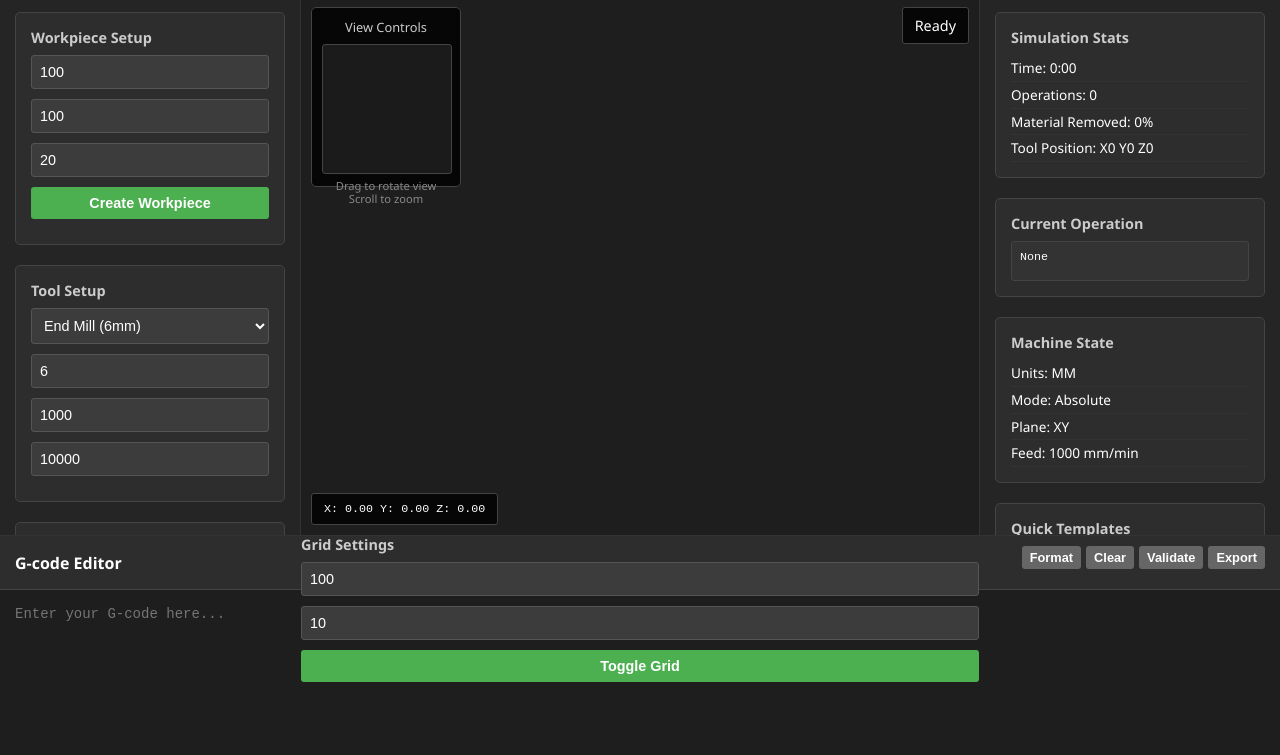
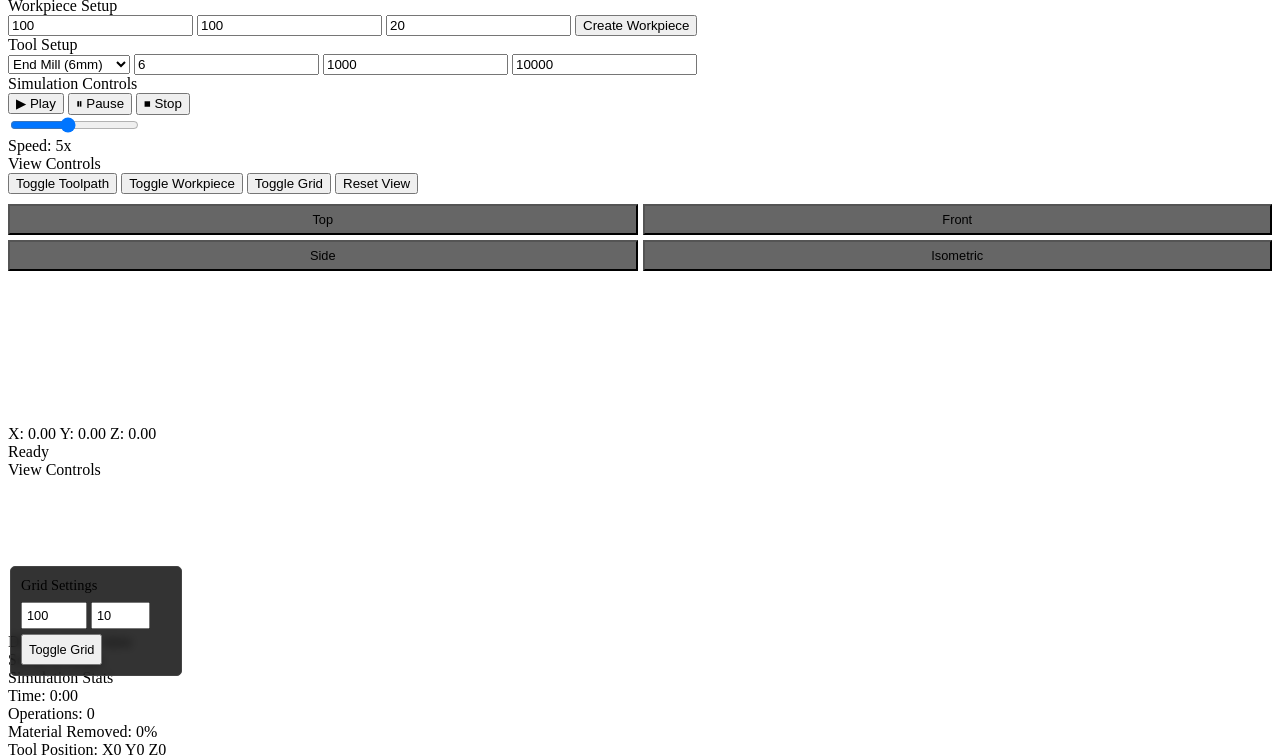
Before and after one commit to DanielGaudreault/web-cnc-simulator, a plain HTML site: page index.html in a window 1280 px wide. Shown: the part 64-819 px from the top of the page. Drawn offline with nearby package versions, Linux system fonts and the light colour scheme; a script that the page names is missing.

Commit message:
Update styles.css

```diff
--- a/styles.css
+++ b/styles.css
@@ -1,44 +1,86 @@
-* {
-    margin: 0;
-    padding: 0;
-    box-sizing: border-box;
+/* Add these new styles to the existing CSS */
+
+/* Template Selector */
+#templateSelector {
+    width: 180px;
+    background: #3c3c3c;
+    border: 1px solid #555;
+    color: #fff;
+    padding: 8px;
+    border-radius: 3px;
+    margin-right: 10px;
 }
 
-body {
-    font-family: 'Segoe UI', Tahoma, Geneva, Verdana, sans-serif;
-    background: #1e1e1e;
-    color: #fff;
-    overflow: hidden;
+/* View Presets */
+.view-presets {
+    display: grid;
+    grid-template-columns: 1fr 1fr;
+    gap: 5px;
+    margin-top: 10px;
 }
 
-.container {
-    display: grid;
-    grid-template-columns: 300px 1fr 300px;
-    grid-template-rows: 60px 1fr 200px;
-    height: 100vh;
-    gap: 1px;
-    background: #333;
+.view-presets button {
+    font-size: 0.8em;
+    padding: 6px;
+    background: #666;
 }
 
-.header {
-    grid-column: 1 / -1;
-    background: #2d2d2d;
-    display: flex;
-    align-items: center;
-    justify-content: space-between;
-    padding: 0 20px;
-    border-bottom: 1px solid #444;
+.view-presets button:hover {
+    background: #888;
 }
 
-.logo {
-    font-size: 1.5em;
-    font-weight: bold;
-    color: #4CAF50;
+/* Template Buttons */
+.template-buttons {
+    display: grid;
+    grid-template-columns: 1fr 1fr;
+    gap: 5px;
 }
 
+.template-buttons button {
+    font-size: 0.8em;
+    padding: 6px;
+    background: #2196F3;
+}
+
+.template-buttons button:hover {
+    background: #1976D2;
+}
+
+/* Grid Controls */
+.grid-controls {
+    position: absolute;
+    bottom: 60px;
+    left: 10px;
+    background: rgba(0,0,0,0.8);
+    padding: 10px;
+    border-radius: 5px;
+    border: 1px solid #444;
+    width: 150px;
+    backdrop-filter: blur(5px);
+}
+
+.grid-controls .control-label {
+    margin-bottom: 8px;
+    font-size: 0.9em;
+}
+
+.grid-controls input {
+    margin-bottom: 5px;
+    font-size: 0.8em;
+    padding: 4px;
+}
+
+.grid-controls button {
+    font-size: 0.8em;
+    padding: 6px;
+    margin-bottom: 0;
+}
+
+/* Enhanced Header Controls */
 .header-controls {
     display: flex;
     gap: 10px;
+    align-items: center;
 }
 
 .header-controls button {
@@ -49,269 +91,100 @@ body {
     border-radius: 3px;
     cursor: pointer;
     font-size: 0.9em;
+    white-space: nowrap;
 }
 
 .header-controls button:hover {
     background: #1976D2;
 }
 
-.sidebar {
-    background: #252526;
-    padding: 15px;
-    overflow-y: auto;
+/* Status Indicators */
+.status-indicator {
+    display: inline-block;
+    width: 8px;
+    height: 8px;
+    border-radius: 50%;
+    margin-right: 5px;
 }
 
-.viewer {
-    background: #1e1e1e;
-    position: relative;
+.status-ready { background: #4CAF50; }
+.status-running { background: #ff9800; animation: pulse 1s infinite; }
+.status-paused { background: #ff9800; }
+.status-error { background: #f44336; }
+.status-complete { background: #4CAF50; }
+
+/* Template Preview */
+.template-preview {
+    display: none;
+    position: absolute;
+    background: rgba(0,0,0,0.9);
+    border: 1px solid #444;
+    border-radius: 5px;
+    padding: 10px;
+    z-index: 1000;
+    max-width: 300px;
 }
 
-.tools-panel {
-    background: #252526;
-    padding: 15px;
-    overflow-y: auto;
+.template-item:hover .template-preview {
+    display: block;
 }
 
-.gcode-panel {
-    grid-column: 1 / -1;
-    background: #1e1e1e;
-    display: flex;
-    flex-direction: column;
-}
-
-.panel-header {
-    background: #2d2d2d;
-    padding: 10px 15px;
-    font-weight: bold;
-    border-bottom: 1px solid #444;
-    display: flex;
-    justify-content: space-between;
-    align-items: center;
-}
-
-.editor-controls {
-    display: flex;
-    gap: 5px;
-}
-
-.editor-controls button {
-    background: #666;
-    border: none;
-    color: white;
-    padding: 4px 8px;
-    border-radius: 3px;
-    cursor: pointer;
-    font-size: 0.8em;
-}
-
-.editor-controls button:hover {
-    background: #888;
-}
-
-.gcode-editor {
-    flex: 1;
-    background: #1e1e1e;
-    color: #d4d4d4;
-    border: none;
-    padding: 15px;
-    font-family: 'Courier New', monospace;
-    font-size: 14px;
-    resize: none;
-    outline: none;
-    line-height: 1.4;
-}
-
-.control-group {
-    margin-bottom: 20px;
-    padding: 15px;
-    background: #2d2d2d;
-    border-radius: 5px;
+/* Enhanced Grid Visualization */
+.grid-enhanced {
     border: 1px solid #444;
 }
 
-.control-label {
-    display: block;
-    margin-bottom: 8px;
-    font-size: 0.9em;
-    color: #ccc;
-    font-weight: bold;
+.grid-enhanced .grid-line-major {
+    stroke: #666;
+    stroke-width: 1;
 }
 
-input, select, button {
-    width: 100%;
-    padding: 8px;
-    margin-bottom: 10px;
-    background: #3c3c3c;
-    border: 1px solid #555;
-    color: #fff;
-    border-radius: 3px;
-    font-size: 0.9em;
+.grid-enhanced .grid-line-minor {
+    stroke: #444;
+    stroke-width: 0.5;
+    stroke-dasharray: 2,2;
 }
 
-input:focus, select:focus {
-    outline: none;
-    border-color: #4CAF50;
+/* Coordinate System Enhancement */
+.axes-labels {
+    font-family: monospace;
+    font-size: 0.8em;
+    pointer-events: none;
 }
 
-button {
-    background: #4CAF50;
-    border: none;
-    cursor: pointer;
-    transition: background 0.3s;
-    font-weight: bold;
+.axis-x { color: #ff4444; }
+.axis-y { color: #44ff44; }
+.axis-z { color: #4444ff; }
+
+/* Toolpath Styles */
+.toolpath-rapid {
+    stroke: #ff4444;
+    stroke-dasharray: 5,5;
 }
 
-button:hover {
-    background: #45a049;
+.toolpath-cut {
+    stroke: #44ff44;
 }
 
-.play-btn {
-    background: #4CAF50 !important;
+.toolpath-arc {
+    stroke: #4444ff;
 }
 
-.play-btn:hover {
-    background: #45a049 !important;
+/* Responsive Improvements */
+@media (max-width: 1400px) {
+    .container {
+        grid-template-columns: 280px 1fr 280px;
+    }
+
+    .header-controls {
+        flex-wrap: wrap;
+    }
+
+    #templateSelector {
+        width: 150px;
+    }
 }
 
-.pause-btn {
-    background: #ff9800 !important;
-}
-
-.pause-btn:hover {
-    background: #f57c00 !important;
-}
-
-.stop-btn {
-    background: #f44336 !important;
-}
-
-.stop-btn:hover {
-    background: #d32f2f !important;
-}
-
-.control-buttons {
-    display: flex;
-    gap: 5px;
-    margin-bottom: 10px;
-}
-
-.control-buttons button {
-    flex: 1;
-    margin-bottom: 0;
-}
-
-#viewport {
-    width: 100%;
-    height: 100%;
-    display: block;
-    cursor: grab;
-}
-
-#viewport:active {
-    cursor: grabbing;
-}
-
-.coordinates {
-    position: absolute;
-    bottom: 10px;
-    left: 10px;
-    background: rgba(0,0,0,0.8);
-    padding: 8px 12px;
-    border-radius: 3px;
-    font-family: monospace;
-    font-size: 0.9em;
-    border: 1px solid #444;
-}
-
-.simulation-info {
-    position: absolute;
-    top: 10px;
-    right: 10px;
-    background: rgba(0,0,0,0.8);
-    padding: 8px 12px;
-    border-radius: 3px;
-    font-size: 0.9em;
-    border: 1px solid #444;
-}
-
-/* 3D Axes Controller */
-.axes-controller {
-    position: absolute;
-    top: 10px;
-    left: 10px;
-    background: rgba(0,0,0,0.8);
-    padding: 10px;
-    border-radius: 5px;
-    border: 1px solid #444;
-    width: 150px;
-    height: 180px;
-    backdrop-filter: blur(5px);
-}
-
-.axes-label {
-    font-size: 0.8em;
-    color: #ccc;
-    margin-bottom: 8px;
-    text-align: center;
-}
-
-#axesViewport {
-    width: 130px;
-    height: 130px;
-    display: block;
-    background: rgba(30, 30, 30, 0.9);
-    border: 1px solid #444;
-    border-radius: 3px;
-}
-
-.axes-instructions {
-    font-size: 0.7em;
-    color: #888;
-    text-align: center;
-    margin-top: 5px;
-    line-height: 1.2;
-}
-
-/* Stats and Info Panels */
-#stats, #machineState {
-    font-size: 0.85em;
-    line-height: 1.6;
-}
-
-#stats div, #machineState div {
-    padding: 2px 0;
-    border-bottom: 1px solid #333;
-}
-
-#currentOp {
-    background: #333;
-    padding: 8px;
-    border-radius: 3px;
-    font-family: monospace;
-    font-size: 0.9em;
-    min-height: 40px;
-    border: 1px solid #444;
-}
-
-/* Scrollbar Styling */
-::-webkit-scrollbar {
-    width: 8px;
-}
-
-::-webkit-scrollbar-track {
-    background: #2d2d2d;
-}
-
-::-webkit-scrollbar-thumb {
-    background: #555;
-    border-radius: 4px;
-}
-
-::-webkit-scrollbar-thumb:hover {
-    background: #777;
-}
-
-/* Responsive Design */
 @media (max-width: 1200px) {
     .container {
         grid-template-columns: 250px 1fr 250px;
@@ -326,44 +199,149 @@ button:hover {
         width: 110px;
         height: 110px;
     }
+
+    .grid-controls {
+        width: 130px;
+    }
 }
 
-/* Animation for simulation */
-@keyframes pulse {
-    0% { opacity: 1; }
-    50% { opacity: 0.7; }
-    100% { opacity: 1; }
+/* Animation Enhancements */
+@keyframes tool-move {
+    0% { transform: translateY(0); }
+    50% { transform: translateY(-2px); }
+    100% { transform: translateY(0); }
 }
 
-.simulating {
-    animation: pulse 1s infinite;
+.tool-moving {
+    animation: tool-move 0.5s ease-in-out infinite;
 }
 
-/* G-code syntax highlighting in editor */
-.gcode-editor {
-    tab-size: 4;
+@keyframes material-remove {
+    0% { opacity: 0.8; }
+    50% { opacity: 0.6; }
+    100% { opacity: 0.8; }
 }
 
-.gcode-editor::selection {
+.material-removing {
+    animation: material-remove 0.3s ease-in-out;
+}
+
+/* Selection Styles */
+.gcode-line-highlight {
     background: #264f78;
 }
 
-/* Tooltip styles */
-[data-tooltip] {
-    position: relative;
+.gcode-line-current {
+    background: #2d5a2d;
+    border-left: 3px solid #4CAF50;
 }
 
-[data-tooltip]:hover::after {
-    content: attr(data-tooltip);
+/* Scrollbar Enhancements */
+.gcode-editor::-webkit-scrollbar {
+    width: 12px;
+}
+
+.gcode-editor::-webkit-scrollbar-track {
+    background: #2d2d2d;
+}
+
+.gcode-editor::-webkit-scrollbar-thumb {
+    background: #555;
+    border-radius: 6px;
+    border: 2px solid #2d2d2d;
+}
+
+.gcode-editor::-webkit-scrollbar-thumb:hover {
+    background: #777;
+}
+
+/* Loading States */
+.loading {
+    opacity: 0.7;
+    pointer-events: none;
+}
+
+.loading::after {
+    content: 'Loading...';
     position: absolute;
-    bottom: 100%;
+    top: 50%;
     left: 50%;
-    transform: translateX(-50%);
+    transform: translate(-50%, -50%);
+    background: rgba(0,0,0,0.8);
+    padding: 10px 20px;
+    border-radius: 5px;
+    color: white;
+}
+
+/* Notification Styles */
+.notification {
+    position: fixed;
+    top: 20px;
+    right: 20px;
     background: #333;
     color: white;
-    padding: 5px 10px;
+    padding: 15px;
+    border-radius: 5px;
+    border-left: 4px solid #4CAF50;
+    z-index: 1000;
+    max-width: 300px;
+    box-shadow: 0 4px 6px rgba(0,0,0,0.1);
+}
+
+.notification.error {
+    border-left-color: #f44336;
+}
+
+.notification.warning {
+    border-left-color: #ff9800;
+}
+
+/* Template Category Styles */
+.template-category {
+    margin-bottom: 15px;
+}
+
+.template-category h4 {
+    color: #ccc;
+    margin-bottom: 8px;
+    font-size: 0.9em;
+    border-bottom: 1px solid #444;
+    padding-bottom: 5px;
+}
+
+/* Enhanced Button Groups */
+.button-group {
+    display: flex;
+    gap: 1px;
+    background: #444;
     border-radius: 3px;
+    overflow: hidden;
+}
+
+.button-group button {
+    flex: 1;
+    margin: 0;
+    border-radius: 0;
+    border: none;
+}
+
+.button-group button:first-child {
+    border-radius: 3px 0 0 3px;
+}
+
+.button-group button:last-child {
+    border-radius: 0 3px 3px 0;
+}
+
+/* Code Syntax Highlighting Preview */
+.gcode-preview {
+    font-family: 'Courier New', monospace;
     font-size: 0.8em;
-    white-space: nowrap;
-    z-index: 1000;
+    background: #1e1e1e;
+    padding: 10px;
+    border-radius: 3px;
+    border: 1px solid #444;
+    max-height: 100px;
+    overflow-y: auto;
+    margin-top: 5px;
 }
```
